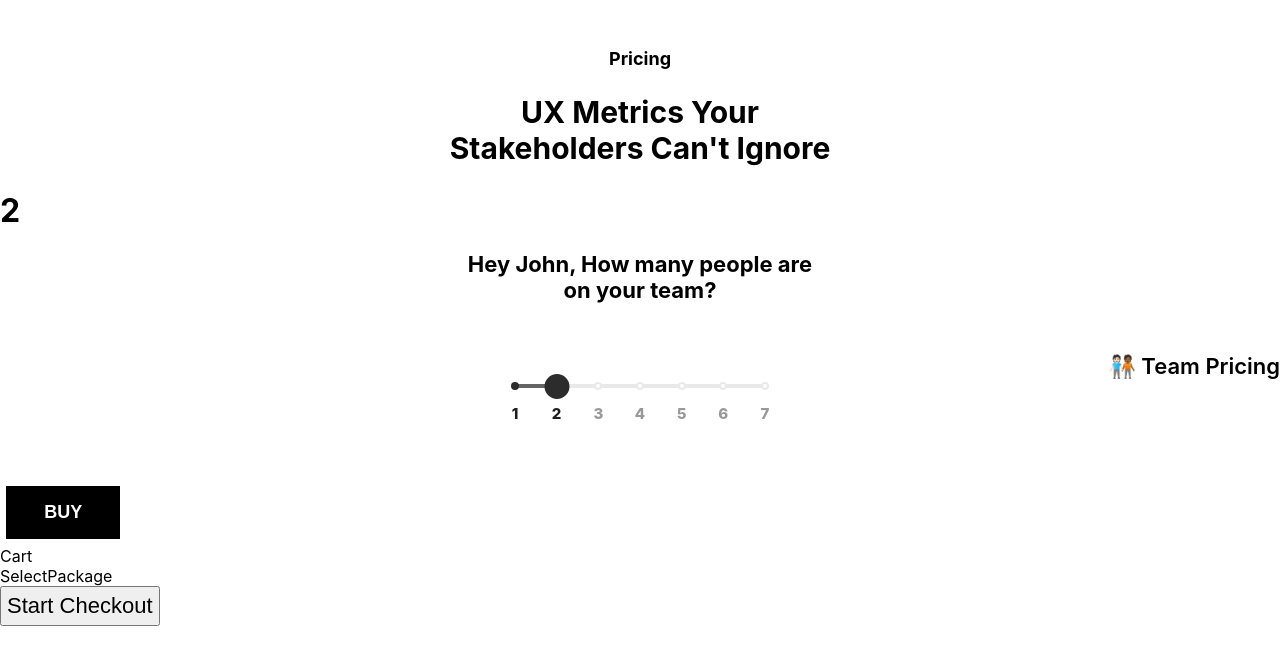
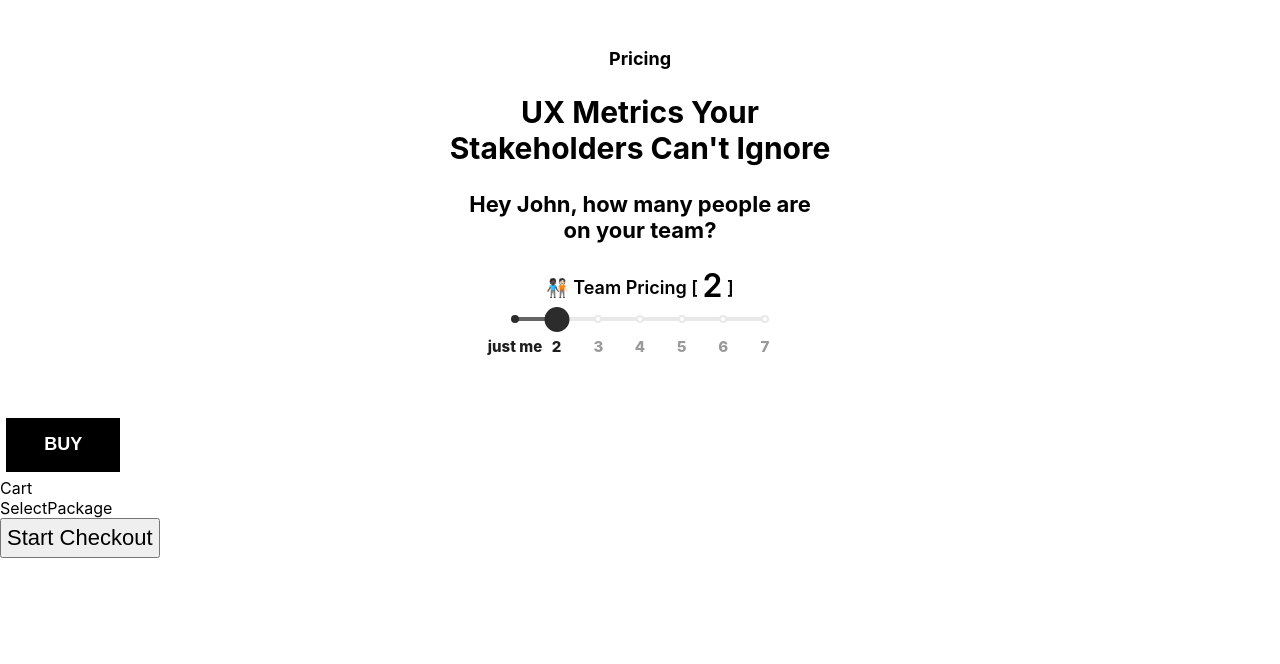
Before and after one commit to xdMR/overOptimizedPPS, a React (Create React App) app in the folder sales_page/: page / in a window 1280 px wide. Shown: the top 664 px of the page. Built offline with nearby package versions, Linux system fonts and the light colour scheme.

Commit message:
updates slider feedback

```diff
--- /dev/null
+++ b/sales_page/src/components/Container.jsx
@@ -0,0 +1,9 @@
+import React from 'react'
+
+function Container(props) {
+  return (
+    <div className='container' style={{maxWidth:"65em", margin:"0 auto"}}>{props.children}</div>
+  )
+}
+
+export default Container
--- a/sales_page/src/components/index.js
+++ b/sales_page/src/components/index.js
@@ -3,3 +3,4 @@ export {default as Cart} from './cart/Cart';
 export {default as SliderTeam} from './sliderteam/SliderTeam';
 export {default as Headline} from './headline/Headline';
 export {default as Button} from './button/Button';
+export {default as Container} from './Container';
--- a/sales_page/src/components/sliderteam/SliderTeam.jsx
+++ b/sales_page/src/components/sliderteam/SliderTeam.jsx
@@ -1,13 +1,13 @@
 import React from 'react';
 import { useState } from 'react';
 import './sliderteam.css';
-import Slider  from 'rc-slider';
+import Slider from 'rc-slider';
 
 
 function SliderTeam() {
   const [sliderValue, setSliderValue] = useState(2);
   const heightMarks = {
-    1: "1",
+    1: "just me",
     2: "2",
     3: "3",
     4: "4",
@@ -16,12 +16,13 @@ function SliderTeam() {
     7: "7",
   };
 
+
+  // style={{fotnSize:"30px"}}
   return (
     <>
-    <h1>{sliderValue}</h1>
-        <h2 style={{maxWidth:"350px", textAlign:"center", margin:"0 auto", fontSize:"22px", paddingBottom:"50px"}}>Hey John, How many people are on your team?</h2>
-        <div className="teamPricing"> {(sliderValue>1)?"🧑🏻‍🤝‍🧑🏾 Team Pricing":"🧑 Individual Pricing"}</div>
-        <div className="slider" style={{width:"250px", height:"100px",display:"block", margin:"0 auto"}}>
+      <h2 style={{ maxWidth: "350px", textAlign: "center", margin: "0 auto", fontSize: "22px", paddingBottom: "20px", paddingTop:"30p" }}>Hey John, how many people are on your team?</h2>
+      <div className="teamPricing"> <TeamPricing number={sliderValue}/></div>
+      <div className="slider" style={{ width: "250px", height: "100px", display: "block", margin: "0 auto" }}>
         <Slider
           id="slider"
           defaultValue={2}
@@ -42,4 +43,18 @@ function SliderTeam() {
   )
 }
 
+function TeamPricing(props) {
+  return (
+    <>
+      {(props.number > 1) ? <>🧑🏿‍🤝‍🧑🏻 Team Pricing [ <span style={{ fontSize: "32px", position:"relative", bottom:"-3px" }}>
+       {props.number}
+      </span> ] </> : <> 🧍 Individual Pricing [ <span style={{ fontSize: "32px", position:"relative", bottom:"-3px" }}>
+       {props.number}
+      </span> ]</>}
+
+    </>
+
+  );
+}
+
 export default SliderTeam
--- a/sales_page/src/components/sliderteam/sliderteam.css
+++ b/sales_page/src/components/sliderteam/sliderteam.css
@@ -1,8 +1,10 @@
 .teamPricing{
   font-weight: 600;
-  font-size: 22px;
-  text-align: right;
-
+  font-size: 18px;
+  padding-bottom: 10px;
+  text-align: center;
+  max-width: 350px;
+  margin: 0 auto;
 }
 
 .rc-slider {
--- a/sales_page/src/sections/planselection/PlanSelection.jsx
+++ b/sales_page/src/sections/planselection/PlanSelection.jsx
@@ -1,15 +1,15 @@
 import React from 'react'
-import { Headline, SliderTeam } from "../../components";
+import { Headline, SliderTeam, Container } from "../../components";
 import './planselection.css'
 
 function PlanSelection() {
   return (
-    <>
+    <Container>
       <Headline title="UX Metrics Your Stakeholders
 Can't Ignore " pretitle="Pricing" sendStyle={{ maxWidth: "400px", margin: "0 auto" }} />
       <SliderTeam />
 
-    </>
+    </ Container>
   )
 }
 
```
Lines whose indentation alone changed are shown as unchanged.
